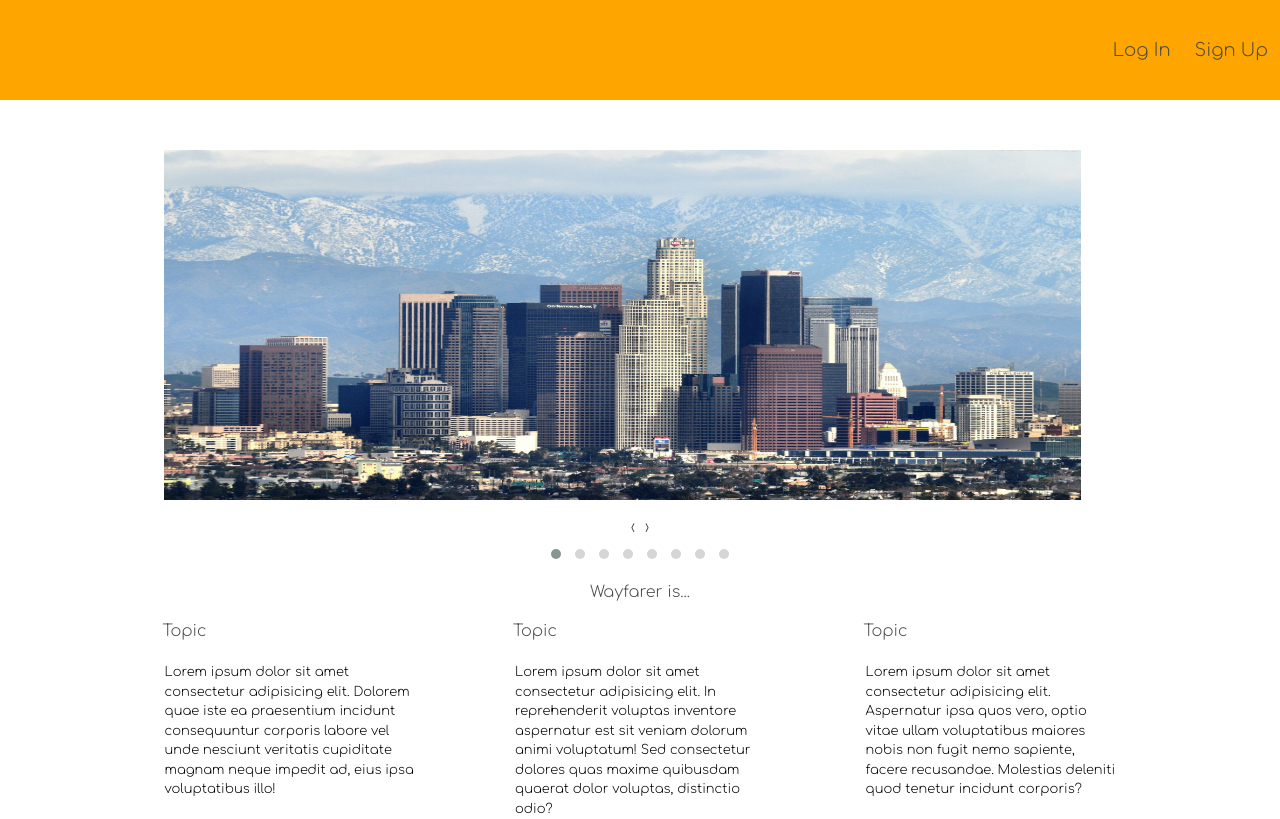
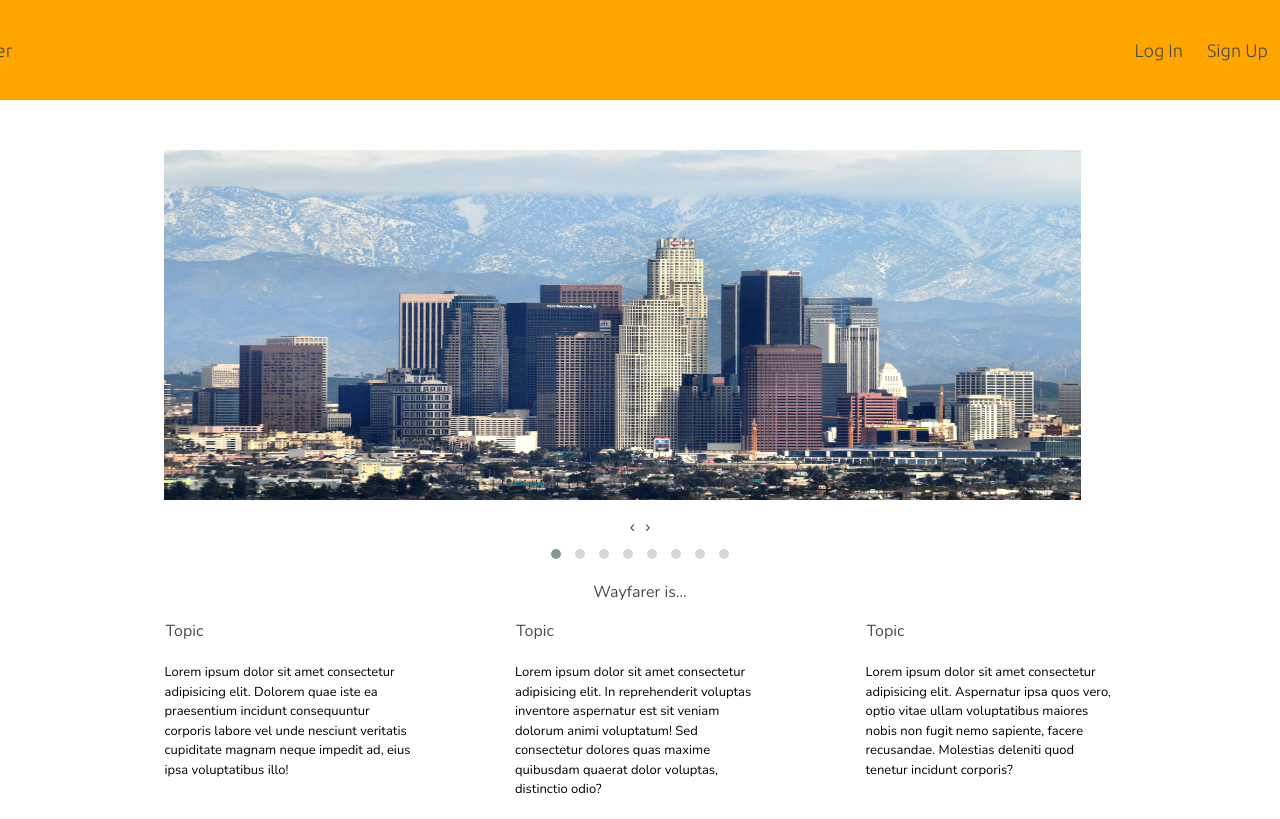
Before and after one commit to joshdaos/Wayfarer, a Django app: page / in a window 1280 px wide. After the commit the page ends 794 px from the top, so only its background shows below. Run offline with Django 3.2, Linux system fonts and the light colour scheme; some libraries are stand-ins or nearby versions.

Commit message:
updated font

```diff
--- a/main_app/static/styles/main.css
+++ b/main_app/static/styles/main.css
@@ -1,6 +1,7 @@
-@import url('https://fonts.googleapis.com/css2?family=Comfortaa:wght@300&display=swap');
+@import url('https://fonts.googleapis.com/css2?family=Mali:wght@200&family=Ubuntu:wght@300&display=swap');
+@import url('https://fonts.googleapis.com/css2?family=Mali:wght@200&family=Nunito:wght@200&family=Ubuntu:wght@300&display=swap');
 body {
-    font-family: 'Comfortaa', cursive;
+    font-family: 'Nunito', sans-serif;
 }
 .navbar-end {
     display: flex;
@@ -13,6 +14,7 @@ body {
     align-items: center;
     height: 100px;
     font-size: large;
+    font-family: 'Ubuntu', sans
 }
 
 .navbar_logo {
```
